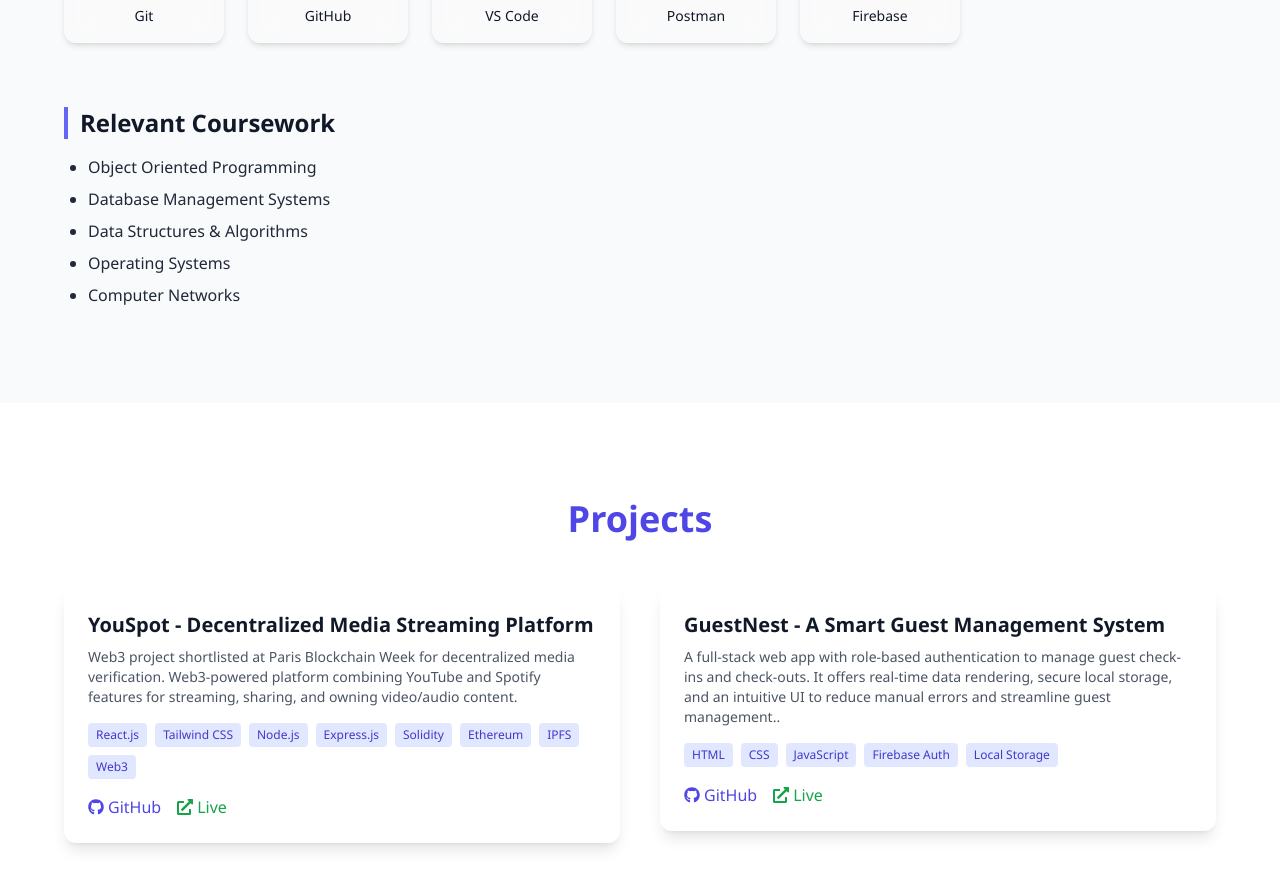
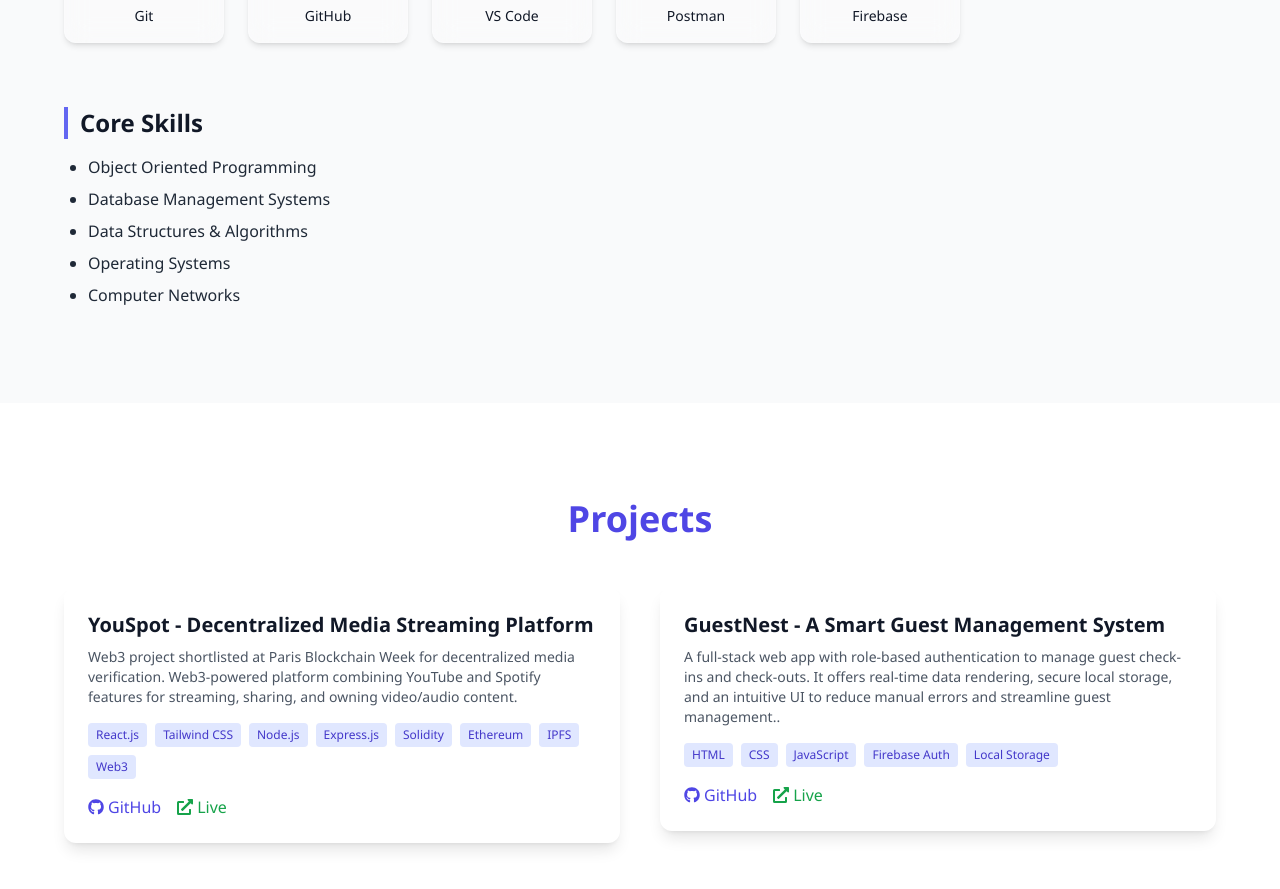
Before and after one commit to divya-gupta2004/Portfolio, a React (Vite) app: page / in a window 1280 px wide. Shown: the part 2675-3564 px from the top of the page. Built offline with nearby package versions, Linux system fonts and the light colour scheme.

Commit message:
Update Skills.jsx

```diff
--- a/src/components/Skills.jsx
+++ b/src/components/Skills.jsx
@@ -98,7 +98,7 @@ const Skills = () => {
           transition={{ delay: 0.3 }}
         >
           <h3 className="text-2xl font-semibold mb-4 border-l-4 border-indigo-500 pl-3">
-            Relevant Coursework
+            Core Skills
           </h3>
           <ul className="list-disc pl-6 space-y-2 text-gray-800 dark:text-gray-300">
             <li>Object Oriented Programming</li>
```
